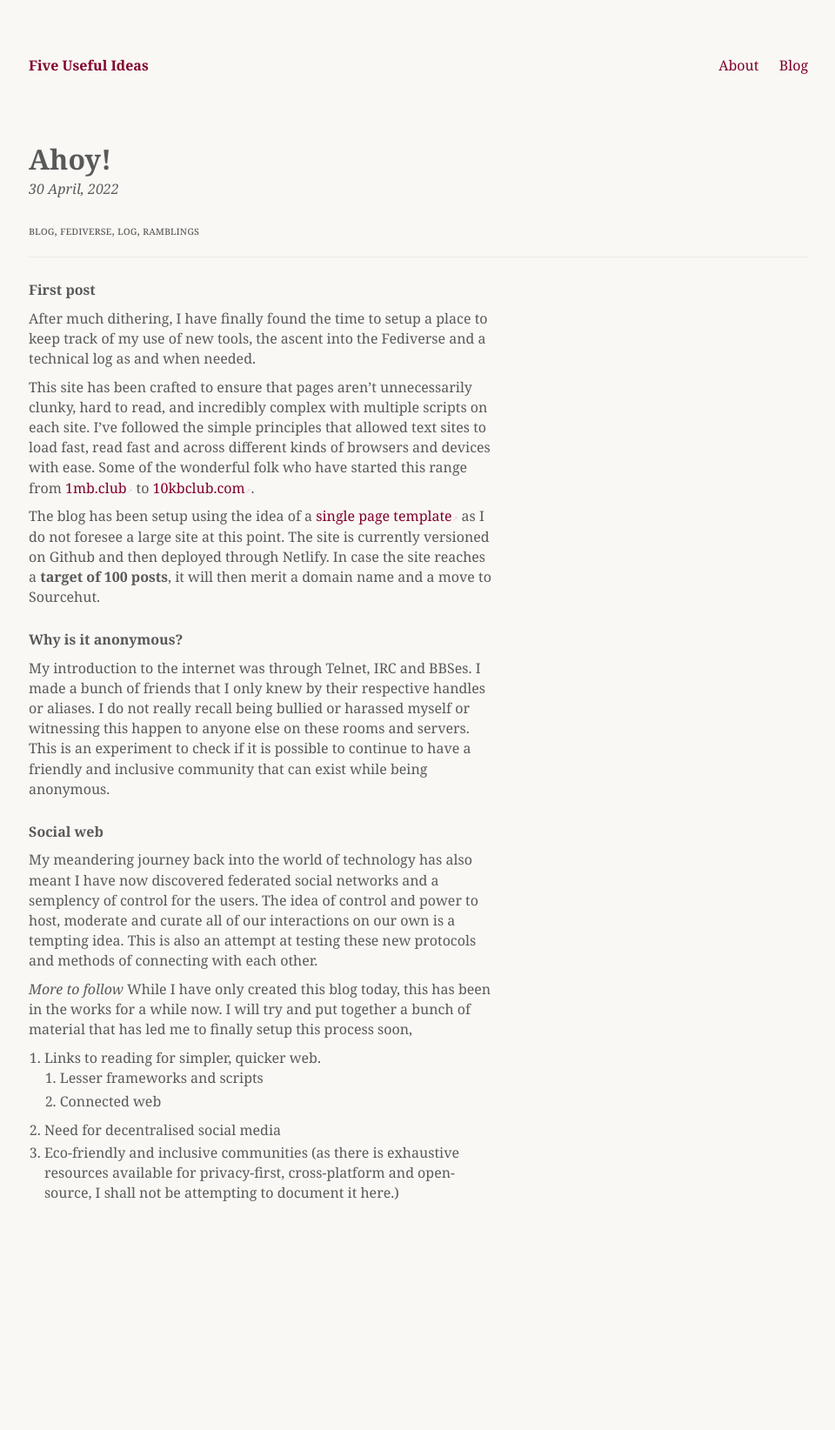
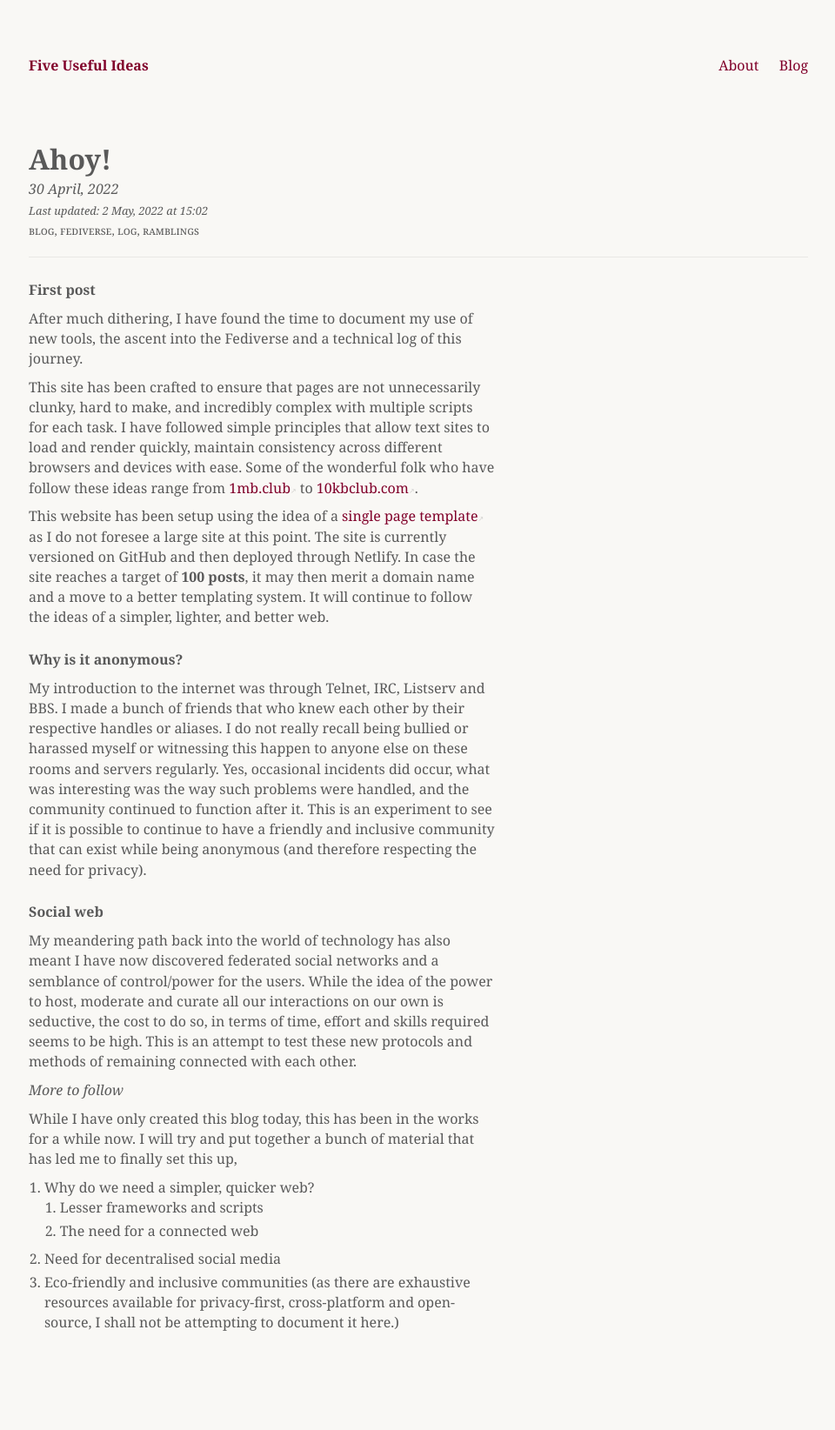
Before and after one commit to 5uie/website, a Jekyll site: the page built from _posts/2022-05-01-Ahoy.md, in a window 1280 px wide. Shown: the whole page at 87% size, without its empty margins (159-1119 px from the left). Built offline with Jekyll 4.4.1, drawn with Linux system fonts in a browser that asks for light colours; before the commit the page ends 1496 px from its top, so only the background shows below that.

Commit message:
Fixed types and grammar on front matter and first post

```diff
--- a/_posts/2022-05-01-Ahoy.md
+++ b/_posts/2022-05-01-Ahoy.md
@@ -4,27 +4,29 @@ title:  "Ahoy!"
 date: 2022-05-01 01:07:00 +0530
 tags: blog fediverse ramblings log
 blurb: Why this blog and why now?
+modified: 2022-05-02 15:02:02 +0530
 ---
 
 ## First post
 
-After much dithering, I have finally found the time to setup a place to keep track of my use of new tools, the ascent into the Fediverse and a technical log as and when needed.
+After much dithering, I have found the time to document my use of new tools, the ascent into the Fediverse and a technical log of this journey.
 
-This site has been crafted to ensure that pages aren't unnecessarily clunky, hard to read, and incredibly complex with multiple scripts on each site. I've followed the simple principles that allowed text sites to load fast, read fast and across different kinds of browsers and devices with ease. Some of the wonderful folk who have started this range from [1mb.club](https://1mb.club/) to [10kbclub.com](https://10kbclub.com).
+This site has been crafted to ensure that pages are not unnecessarily clunky, hard to make, and incredibly complex with multiple scripts for each task. I have followed simple principles that allow text sites to load and render quickly, maintain consistency across different browsers and devices with ease. Some of the wonderful folk who have follow these ideas range from [1mb.club](https://1mb.club/) to [10kbclub.com](https://10kbclub.com).
 
-The blog has been setup using the idea of a [single page template](https://john-doe.neocities.org/) as I do not foresee a large site at this point. The site is currently versioned on Github and then deployed through Netlify. In case the site reaches a **target of 100 posts**, it will then merit a domain name and a move to Sourcehut.
+This website has been setup using the idea of a [single page template](https://john-doe.neocities.org/) as I do not foresee a large site at this point. The site is currently versioned on GitHub and then deployed through Netlify. In case the site reaches a target of **100 posts**, it may then merit a domain name and a move to a better templating system. It will continue to follow the ideas of a simpler, lighter, and better web.
 
 ### Why is it anonymous?
-My introduction to the internet was through Telnet, IRC and BBSes. I made a bunch of friends that I only knew by their respective handles or aliases. I do not really recall being bullied or harassed myself or witnessing this happen to anyone else on these rooms and servers. This is an experiment to check if it is possible to continue to have a friendly and inclusive community that can exist while being anonymous.
+My introduction to the internet was through Telnet, IRC, Listserv and BBS. I made a bunch of friends that who knew each other by their respective handles or aliases. I do not really recall being bullied or harassed myself or witnessing this happen to anyone else on these rooms and servers regularly. Yes, occasional incidents did occur, what was interesting was the way such problems were handled, and the community continued to function after it. This is an experiment to see if it is possible to continue to have a friendly and inclusive community that can exist while being anonymous (and therefore respecting the need for privacy).
 
 ### Social web
-My meandering journey back into the world of technology has also meant I have now discovered federated social networks and a semplency of control for the users. The idea of control and power to host, moderate and curate all of our interactions on our own is a tempting idea. This is also an attempt at testing these new protocols and methods of connecting with each other.
+My meandering path back into the world of technology has also meant I have now discovered federated social networks and a semblance of control/power for the users. While the idea of the power to host, moderate and curate all our interactions on our own is seductive, the cost to do so, in terms of time, effort and skills required seems to be high. This is an attempt to test these new protocols and methods of remaining connected with each other.
 
 *More to follow*
-While I have only created this blog today, this has been in the works for a while now. I will try and put together a bunch of material that has led me to finally setup this process soon,
 
-1. Links to reading for simpler, quicker web.
+While I have only created this blog today, this has been in the works for a while now. I will try and put together a bunch of material that has led me to finally set this up,
+
+1. Why do we need a simpler, quicker web?
 	1. Lesser frameworks and scripts
-	2. Connected web
+	2. The need for a connected web
 2. Need for decentralised social media
-3. Eco-friendly and inclusive communities (as there is exhaustive resources available for privacy-first, cross-platform and open-source, I shall not be attempting to document it here.)
+3. Eco-friendly and inclusive communities (as there are exhaustive resources available for privacy-first, cross-platform and open-source, I shall not be attempting to document it here.)
```
Also changed, not shown: index.html (+4 -6 lines), 2 other files.
